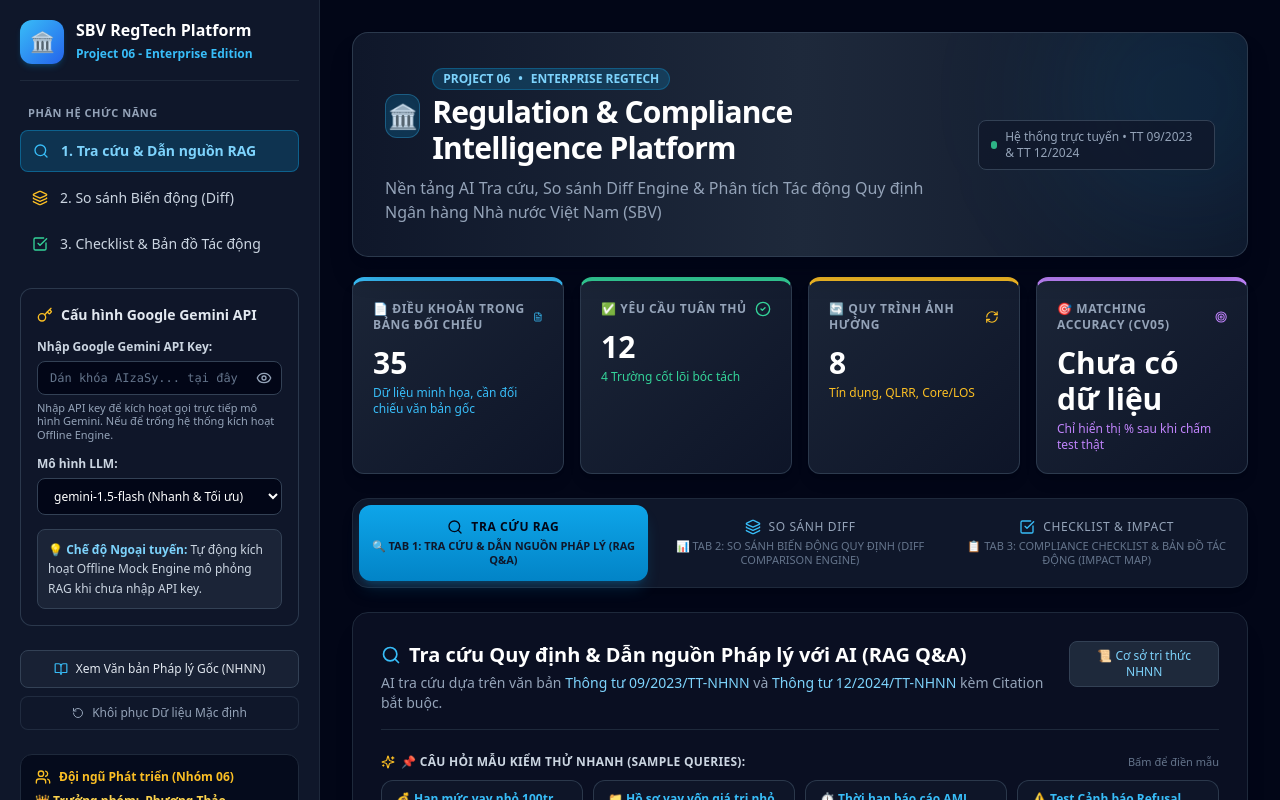
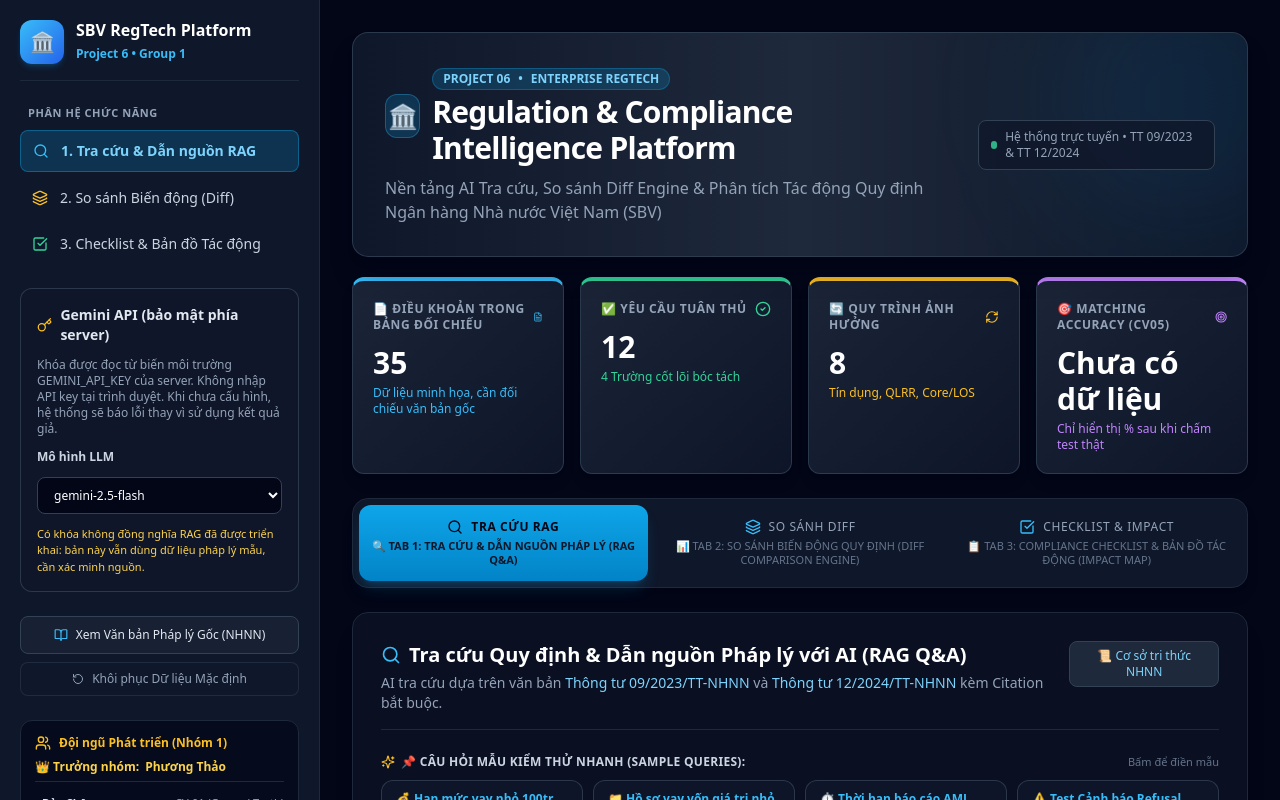
Before and after one commit to phuongthao200606-netizen/project-6-compliance-platform, a React (Vite) app: page / in a window 1280 px wide. Shown: the top 800 px of the page. Built offline with nearby package versions, Linux system fonts and the light colour scheme.

Commit message:
fix: correct team identity and remove unverified static metrics

```diff
--- a/src/components/Sidebar.tsx
+++ b/src/components/Sidebar.tsx
@@ -1,10 +1,8 @@
-import React, { useState } from 'react';
-import { Key, Eye, EyeOff, Users, BookOpen, Layers, CheckSquare, Search, RotateCcw } from 'lucide-react';
+import React from 'react';
+import { Key, Users, BookOpen, Layers, CheckSquare, Search, RotateCcw } from 'lucide-react';
 import { TEAM_MEMBERS } from '../data/initialData';
 
 interface SidebarProps {
-  apiKey: string;
-  setApiKey: (key: string) => void;
   selectedModel: string;
   setSelectedModel: (model: string) => void;
   activeTab: number;
@@ -14,8 +12,6 @@
 }
 
 export const Sidebar: React.FC<SidebarProps> = ({
-  apiKey,
-  setApiKey,
   selectedModel,
   setSelectedModel,
   activeTab,
@@ -23,7 +19,6 @@
   onOpenKnowledgeBase,
   onResetData
 }) => {
-  const [showPassword, setShowPassword] = useState(false);
 
   return (
     <aside className="w-full lg:w-80 shrink-0 bg-slate-900 border-r border-slate-800 p-5 flex flex-col justify-between space-y-6">
@@ -38,7 +33,7 @@
               SBV RegTech Platform
             </h2>
             <span className="text-xs font-semibold text-sky-400">
-              Project 06 - Enterprise Edition
+              Project 6 • Group 1
             </span>
           </div>
         </div>
@@ -85,65 +80,24 @@
           </button>
         </div>
 
-        {/* API Key Configuration Section */}
-        <div className="rounded-xl border border-slate-700/80 bg-slate-850 bg-slate-900/60 p-4 space-y-3.5">
+        {/* API secrets must never be requested or saved in the browser. */}
+        <div className="rounded-xl border border-slate-700/80 bg-slate-900/60 p-4 space-y-3">
           <div className="flex items-center gap-2 text-sm font-bold text-slate-200">
             <Key className="h-4 w-4 text-amber-400" />
-            <span>Cấu hình Google Gemini API</span>
+            <span>Gemini API (bảo mật phía server)</span>
           </div>
-
-          <div className="space-y-1.5">
-            <label className="text-xs font-semibold text-slate-300 block">
-              Nhập Google Gemini API Key:
-            </label>
-            <div className="relative">
-              <input
-                type={showPassword ? 'text' : 'password'}
-                value={apiKey}
-                onChange={(e) => setApiKey(e.target.value)}
-                placeholder="Dán khóa AIzaSy... tại đây"
-                className="w-full bg-slate-950 border border-slate-700 rounded-lg px-3 py-2 text-xs text-white placeholder-slate-500 focus:outline-none focus:ring-2 focus:ring-sky-500 focus:border-transparent pr-9 font-mono"
-              />
-              <button
-                type="button"
-                onClick={() => setShowPassword(!showPassword)}
-                className="absolute right-2.5 top-1/2 -translate-y-1/2 text-slate-400 hover:text-slate-200"
-                title={showPassword ? "Ẩn" : "Hiện"}
-              >
-                {showPassword ? <EyeOff className="h-4 w-4" /> : <Eye className="h-4 w-4" />}
-              </button>
-            </div>
-            <p className="text-[11px] text-slate-400 leading-tight">
-              Nhập API key để kích hoạt gọi trực tiếp mô hình Gemini. Nếu để trống hệ thống kích hoạt Offline Engine.
-            </p>
-          </div>
-
-          <div className="space-y-1.5">
-            <label className="text-xs font-semibold text-slate-300 block">
-              Mô hình LLM:
-            </label>
-            <select
-              value={selectedModel}
-              onChange={(e) => setSelectedModel(e.target.value)}
-              className="w-full bg-slate-950 border border-slate-700 rounded-lg px-3 py-2 text-xs text-white focus:outline-none focus:ring-2 focus:ring-sky-500 focus:border-transparent font-medium"
-            >
-              <option value="gemini-1.5-flash">gemini-1.5-flash (Nhanh & Tối ưu)</option>
-              <option value="gemini-1.5-pro">gemini-1.5-pro (Chuyên sâu)</option>
-              <option value="gemini-2.5-flash">gemini-2.5-flash (Thế hệ mới)</option>
-            </select>
-          </div>
-
-          {/* Key status indicator */}
-          {apiKey.trim() ? (
-            <div className="flex items-center gap-2 p-2 rounded-lg bg-emerald-950/40 border border-emerald-700/50 text-emerald-300 text-xs font-semibold">
-              <span className="h-2 w-2 rounded-full bg-emerald-400 animate-ping"></span>
-              <span>🟢 API Key đã sẵn sàng.</span>
-            </div>
-          ) : (
-            <div className="p-2.5 rounded-lg bg-slate-800/80 border border-slate-700 text-slate-300 text-xs leading-relaxed">
-              💡 <span className="font-semibold text-sky-300">Chế độ Ngoại tuyến:</span> Tự động kích hoạt Offline Mock Engine mô phỏng RAG khi chưa nhập API key.
-            </div>
-          )}
+          <p className="text-xs text-slate-400">Khóa được đọc từ biến môi trường GEMINI_API_KEY của server. Không nhập API key tại trình duyệt. Khi chưa cấu hình, hệ thống sẽ báo lỗi thay vì sử dụng kết quả giả.</p>
+          <label className="text-xs font-semibold text-slate-300 block" htmlFor="sbv-model">Mô hình LLM</label>
+          <select
+            id="sbv-model"
+            value={selectedModel}
+            onChange={e => setSelectedModel(e.target.value)}
+            className="w-full bg-slate-950 border border-slate-700 rounded-lg px-3 py-2 text-xs text-white"
+          >
+            <option value="gemini-2.5-flash">gemini-2.5-flash</option>
+            <option value="gemini-2.5-flash-lite">gemini-2.5-flash-lite</option>
+          </select>
+          <p className="text-[11px] text-amber-300">Có khóa không đồng nghĩa RAG đã được triển khai: bản này vẫn dùng dữ liệu pháp lý mẫu, cần xác minh nguồn.</p>
         </div>
 
         {/* Legal Knowledge Base & Data Controls */}
@@ -166,11 +120,11 @@
           </button>
         </div>
 
-        {/* Team 06 Information */}
+        {/* Team 01 Information */}
         <div className="rounded-xl border border-slate-800 bg-slate-950/70 p-3.5 text-xs space-y-2">
           <div className="flex items-center gap-2 font-bold text-amber-400">
             <Users className="h-4 w-4 text-amber-400" />
-            <span>Đội ngũ Phát triển (Nhóm 06)</span>
+            <span>Đội ngũ Phát triển (Nhóm 1)</span>
           </div>
 
           <div className="text-amber-300 font-semibold text-xs border-b border-slate-800 pb-1.5 flex items-center gap-1.5">
```
